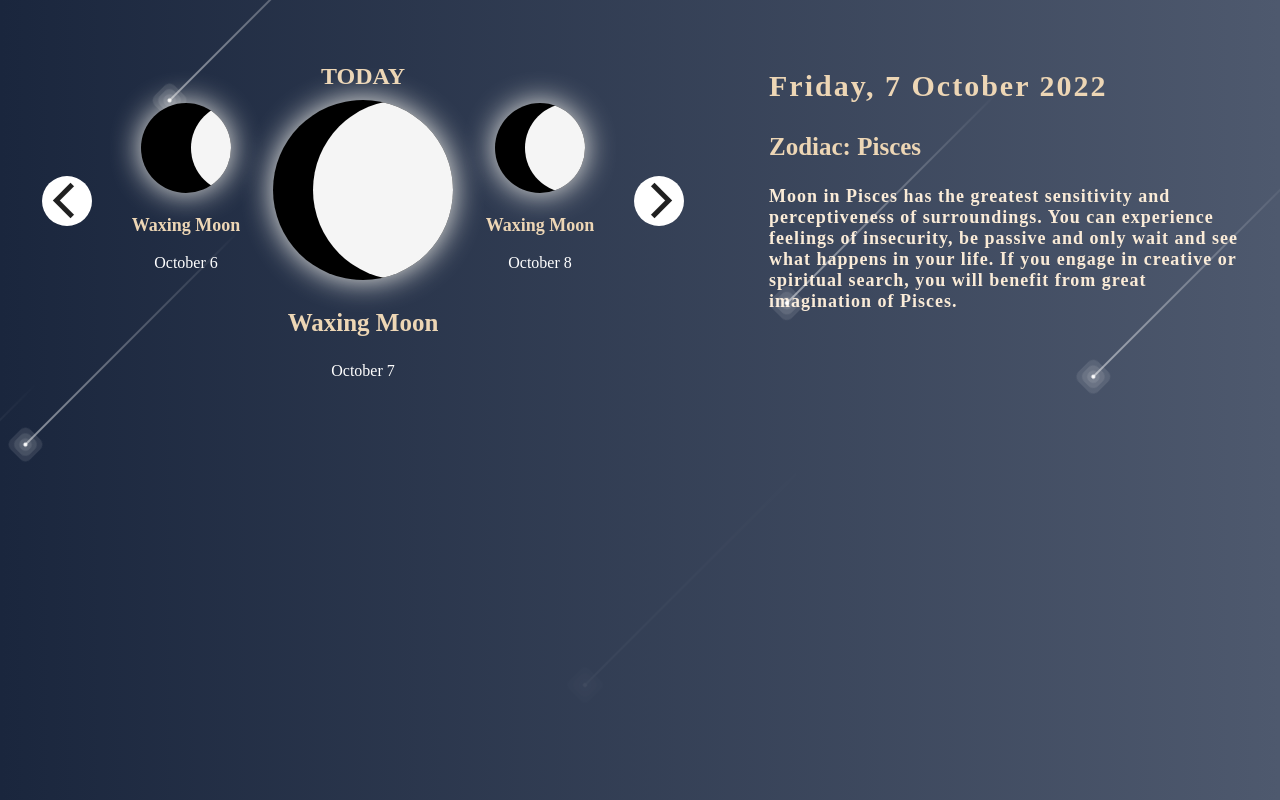
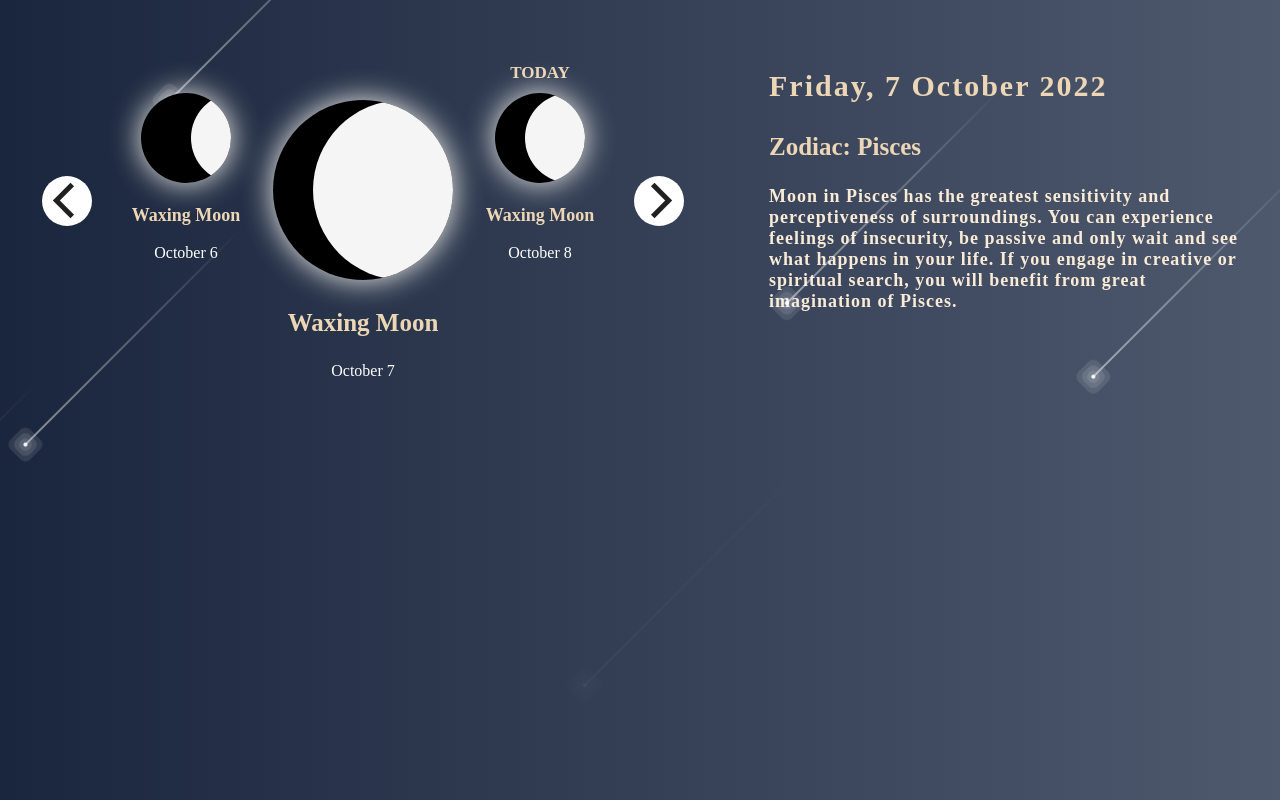
Before and after one commit to FlamingPika/moon_widget, a plain HTML site: page index.html in a window 1280 px wide. Both pictures are taken after a click on the element 67 px from the left and 201 px from the top of the page. Shown: the top 800 px of the page. Drawn offline with Linux system fonts and the light colour scheme; a web font is replaced by a local one.

Commit message:
add cursor props to the arrow button, and fix today text bug

```diff
--- a/index.html
+++ b/index.html
@@ -29,6 +29,7 @@
           <td class="col">
             <div class="container">
               <div class="inner-container">
+                <p class="today-text s" id="today-left"> TODAY </p>
                 <div class="not-today-moon" id="yesterday-moon">
                   <div class="not-today-moon-shadow" id="yesterday-moon-shadow">
 
@@ -41,7 +42,7 @@
           </td>
           <td class="main">
             <div class="main-container">
-              <p class="today-text"> TODAY </p>
+              <p class="today-text" id="today-middle"> TODAY </p>
               <div class="today-moon" id="today-moon">
                 <div class="today-moon-shadow" id="today-moon-shadow">
 
@@ -55,6 +56,7 @@
           <td class="col">
             <div class="container">
               <div class="inner-container">
+                <p class="today-text s" id="today-right"> TODAY </p>
                 <div class="not-today-moon" id="tomorrow-moon">
                   <div class="not-today-moon-shadow" id="tomorrow-moon-shadow">
 
--- a/main.js
+++ b/main.js
@@ -182,19 +182,34 @@ const getLunarPhase = (date) => {
 }
 
 function showMoonDescription(phase, date) {
+  const today = new Date(Date.now());
   let processed_date = new Date(date);
   switch (phase) {
     case 0:
       phase = "yesterday";
       processed_date.setDate(date.getDate() - 1);
+      if (processed_date.toDateString() === today.toDateString())
+        document.getElementById("today-left").style.visibility = "visible"
+      else
+        document.getElementById("today-left").style.visibility = "hidden"
       break;
     case 1:
       phase = "today";
       processed_date.setDate(date.getDate());
+      console.log(processed_date.toDateString())
+      console.log(today.toDateString())
+      if (processed_date.toDateString() === today.toDateString())
+        document.getElementById("today-middle").style.visibility = "visible"
+      else
+        document.getElementById("today-middle").style.visibility = "hidden"
       break;
     case 2:
       phase = "tomorrow"
       processed_date.setDate(date.getDate() + 1);
+      if (processed_date.toDateString() === today.toDateString())
+        document.getElementById("today-right").style.visibility = "visible"
+      else
+        document.getElementById("today-right").style.visibility = "hidden"
       break;
   }
 
@@ -228,10 +243,13 @@ const prev = () => {
 }
 
 function refresh_description() {
+
+  // To show zodiac
   document.getElementById("current_date").innerHTML = days[selected_date.getDay()] + ', ' + selected_date.getDate() + ' ' + monthNames[selected_date.getMonth()] + ' ' + selected_date.getFullYear();
   let zodiac = getZodiac(selected_date);
   document.getElementById("zodiac").innerHTML = zodiac;
   document.getElementById("info-text").innerHTML = zodiacData[zodiac];
+
   showMoonDescription(0, selected_date);
   showMoonDescription(1, selected_date);
   showMoonDescription(2, selected_date);
@@ -327,6 +345,7 @@ function toggle_moon_animation() {
 }
 
 window.onload = function() {
+
   refresh_description();
 
   toggle_moon_animation();
--- a/styles.css
+++ b/styles.css
@@ -52,6 +52,7 @@ table {
 
 .inner-container {
     position: relative;
+    bottom: 40px;
 }
 
 .main-container {
@@ -67,6 +68,10 @@ table {
     font-weight: bold;
     font-size: 24px;
     color: #EDD6B5;
+}
+
+.s {
+    font-size: 17px;
 }
 
 .today-moon {
@@ -122,6 +127,7 @@ table {
     width:50px;
     height: 50px;
     border-radius: 50%;
+    cursor: pointer;
 
 }
 
```
